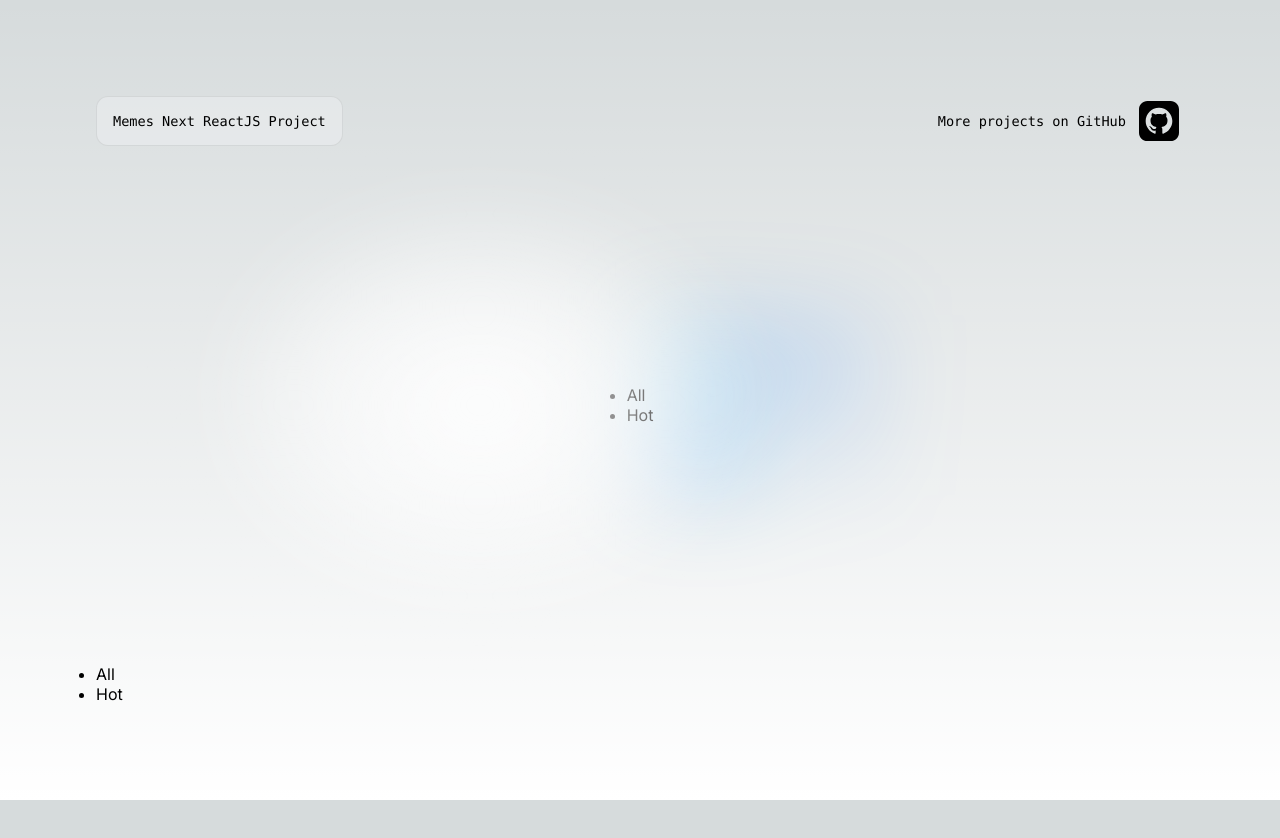
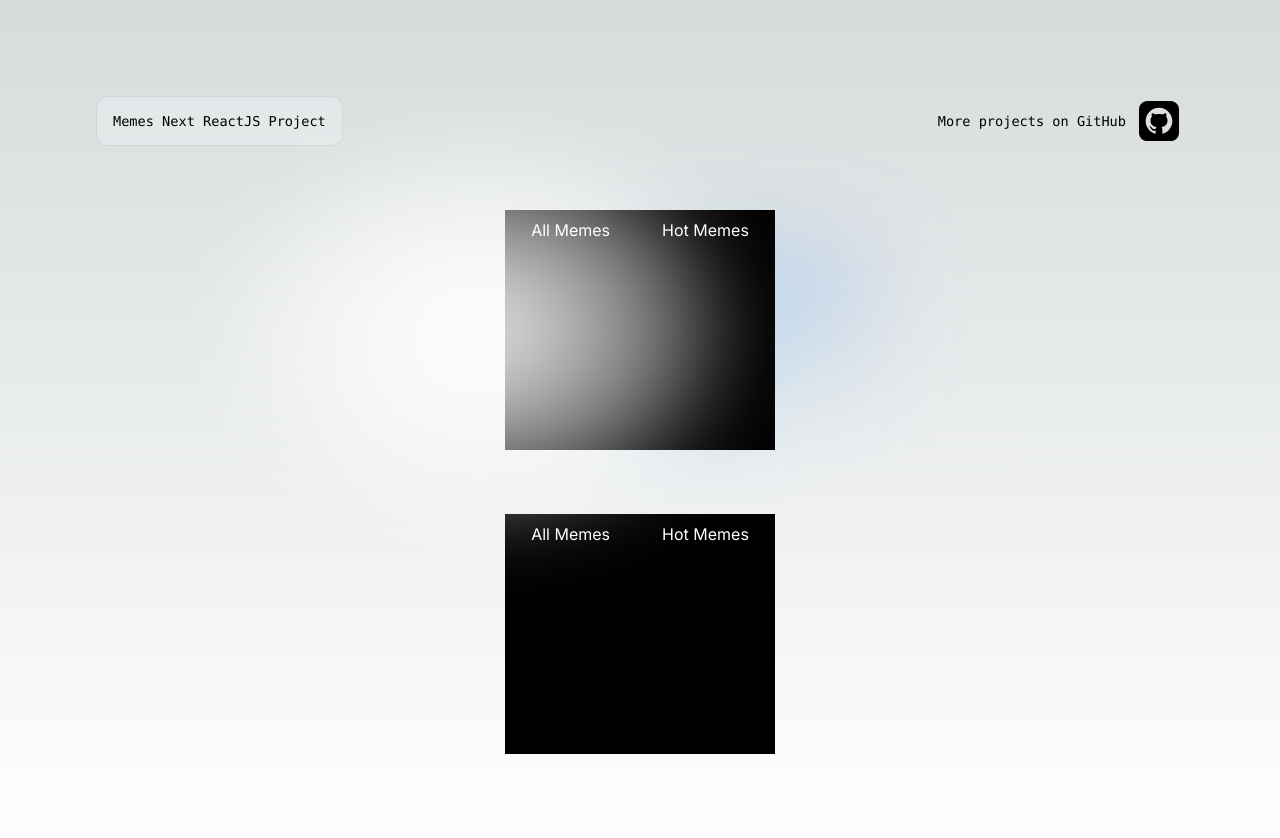
Before and after one commit to NataliaJeszke/memes-next-react, a Next.js app: page /nav in a window 1280 px wide. Shown: the top 838 px of the page. Before the commit the page ends 800 px from the top, so only its background shows below. Built offline with nearby package versions, Linux system fonts and the light colour scheme.

Commit message:
styling for navigation

```diff
--- a/app/layout.js
+++ b/app/layout.js
@@ -39,57 +39,8 @@ export default function RootLayout({ children }) {
           </div>
           <div className={styles.center}>{children}</div>
 
-          <div className={styles.grid}>
+          <div>
             <Nav />
-            {/* <a
-          href="https://nextjs.org/docs?utm_source=create-next-app&utm_medium=appdir-template&utm_campaign=create-next-app"
-          className={styles.card}
-          target="_blank"
-          rel="noopener noreferrer"
-        >
-          <h2>
-            Docs <span>-&gt;</span>
-          </h2>
-          <p>Find in-depth information about Next.js features and API.</p>
-        </a>
-
-        <a
-          href="https://nextjs.org/learn?utm_source=create-next-app&utm_medium=appdir-template&utm_campaign=create-next-app"
-          className={styles.card}
-          target="_blank"
-          rel="noopener noreferrer"
-        >
-          <h2>
-            Learn <span>-&gt;</span>
-          </h2>
-          <p>Learn about Next.js in an interactive course with&nbsp;quizzes!</p>
-        </a>
-
-        <a
-          href="https://vercel.com/templates?framework=next.js&utm_source=create-next-app&utm_medium=appdir-template&utm_campaign=create-next-app"
-          className={styles.card}
-          target="_blank"
-          rel="noopener noreferrer"
-        >
-          <h2>
-            Templates <span>-&gt;</span>
-          </h2>
-          <p>Explore the Next.js 13 playground.</p>
-        </a>
-
-        <a
-          href="https://vercel.com/new?utm_source=create-next-app&utm_medium=appdir-template&utm_campaign=create-next-app"
-          className={styles.card}
-          target="_blank"
-          rel="noopener noreferrer"
-        >
-          <h2>
-            Deploy <span>-&gt;</span>
-          </h2>
-          <p>
-            Instantly deploy your Next.js site to a shareable URL with Vercel.
-          </p>
-        </a> */}
           </div>
         </main>
       </body>
--- a/app/main/main.module.css
+++ b/app/main/main.module.css
@@ -17,7 +17,6 @@
     border-radius: var(--border-radius);
     background: rgba(var(--card-rgb), 0);
     border: 1px solid rgba(var(--card-border-rgb), 0);
-    transition: background 200ms, border 200ms;
 
 }
 
--- /dev/null
+++ b/app/nav/nav.module.css
@@ -0,0 +1,36 @@
+.nav {
+    background-color: black;
+    padding-bottom: 200px;
+  }
+
+  .ul {
+    list-style: none;
+    display: flex;
+    justify-content: center;
+    align-items: center;
+  }
+
+  .li {
+    margin: 0 10px;
+  }
+
+  .glass_button {
+    display: inline-block;
+    padding: 0.5rem 1rem;
+    border: none;
+    background-color: transparent;
+    color: white;
+    font-size: 1rem;
+    line-height: 1.5;
+    text-decoration: none;
+    text-align: center;
+    white-space: nowrap;
+    transition: background-color 0.3s;
+    border-radius: 8px;
+    cursor: pointer;
+  }
+
+  .glass_button:hover {
+    background-color: #c8cacc;
+    color: black;
+  }
--- a/app/nav/page.jsx
+++ b/app/nav/page.jsx
@@ -1,14 +1,20 @@
 import React from "react";
 import Link from "next/link";
+import style from "./nav.module.css";
+
 export default function Nav() {
   return (
-    <nav>
-      <ul>
-        <li>
-          <Link href="/all">All</Link>
+    <nav className={style.nav}>
+      <ul className={style.ul}>
+        <li className={style.li}>
+          <Link href="/all" className={style.glass_button}>
+            All Memes
+          </Link>
         </li>
-        <li>
-          <Link href="/hot">Hot</Link>
+        <li className={style.li}>
+          <Link href="/hot" className={style.glass_button}>
+            Hot Memes
+          </Link>
         </li>
       </ul>
     </nav>
--- a/lib/getMemes.tsx
+++ b/lib/getMemes.tsx
@@ -3,7 +3,6 @@ export default async function getMemes() {
     try{
         const res = await fetch(url);
         const data = await res.json();
-        console.log(data);
         return data.data.memes;
     }
     catch(error){
```
